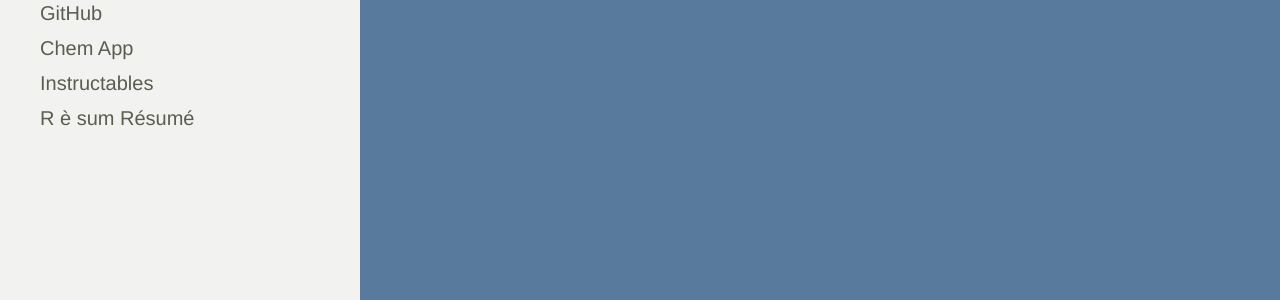
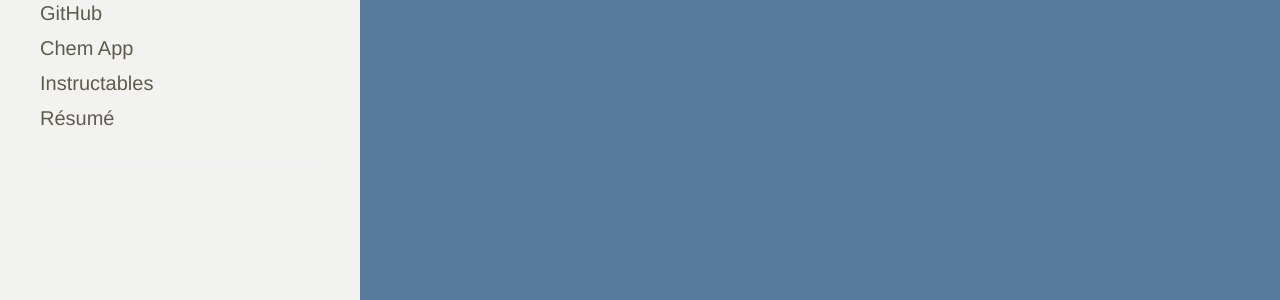
Before and after one commit to cakoch10/cakoch10.github.io, a Jekyll site: the page built from index.html, in a window 1280 px wide. Shown: the part 438-738 px from the top of the page. Built offline with Jekyll 4.4.1, drawn with Linux system fonts in a browser that asks for light colours; Markdown is read by kramdown in place of the engine named in the settings; the list of posts is cut into pages by our own code.

Commit message:
Update sidebar.html

```diff
--- a/_includes/sidebar.html
+++ b/_includes/sidebar.html
@@ -16,7 +16,7 @@
       <a class="sidebar-nav-item" href="https://www.github.com/cakoch10">GitHub</a>
       <a class="sidebar-nav-item" href="https://play.google.com/store/apps/details?id=appinventor.ai_cakoch10.ChemistryMadeEasy">Chem App</a>
       <a class="sidebar-nav-item" href="http://www.instructables.com/member/cakoch10?show=INSTRUCTABLES">Instructables</a>
-      <a class="sidebar-nav-item" href="http://www.instructables.com/member/cakoch10?show=INSTRUCTABLES">R &egrave sum Résumé</a>
+      <a class="sidebar-nav-item" href="http://www.instructables.com/member/cakoch10?show=INSTRUCTABLES">Résumé</a>
 
       {% comment %}
         The code below dynamically generates a sidebar nav of pages with
```
